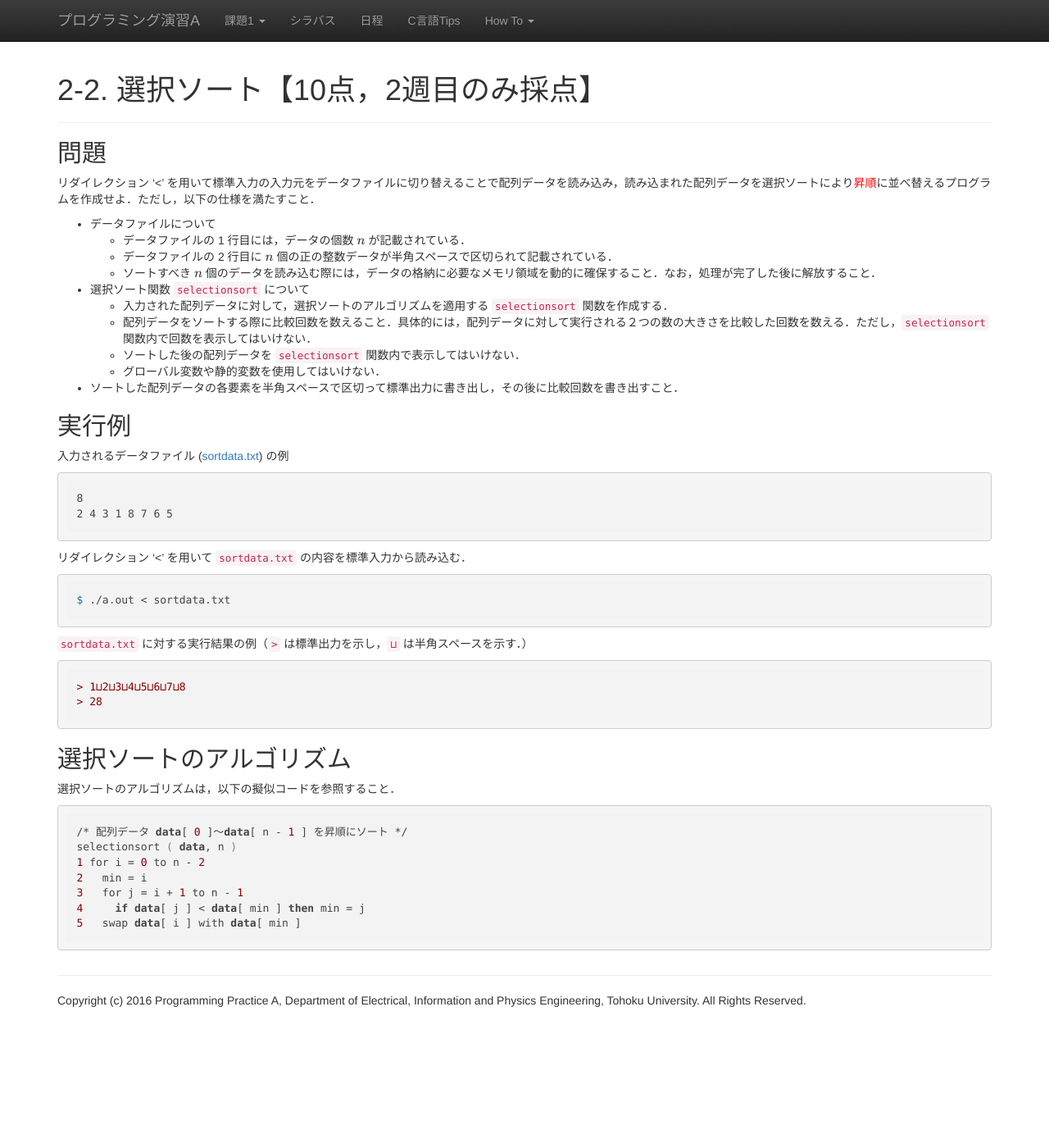
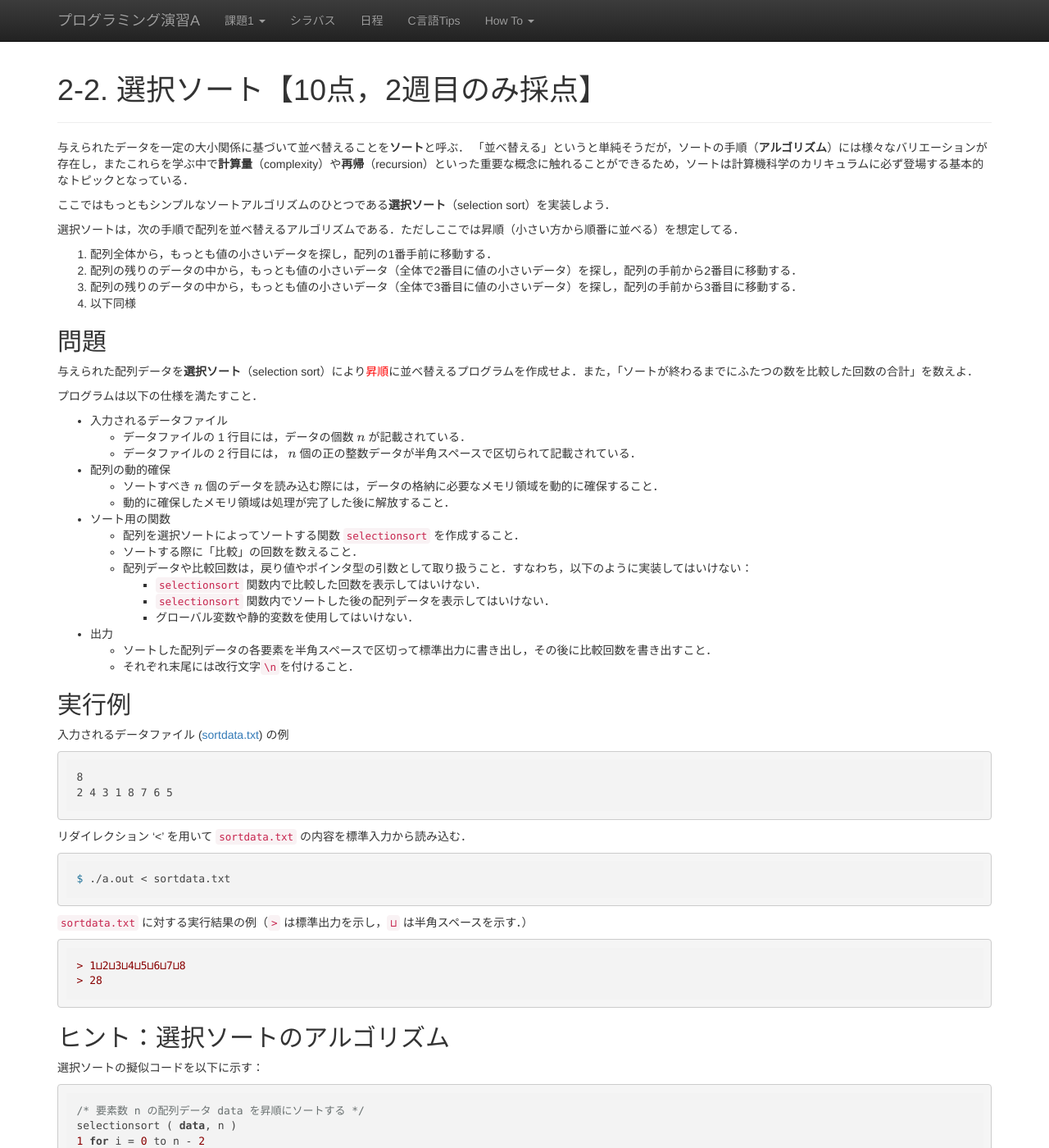
Before and after one commit to ecei-tohoku/ppa-public, a Jekyll site: the page built from kadai2/p22.md, in a window 1280 px wide and 1400 px high. Shown: the whole window at 82% size. Built offline with Jekyll 4.4.1, drawn with Linux system fonts in a browser that asks for light colours; nearby versions of some CDN libraries; formulas are drawn with MathJax 3; some of the changed text lies outside the part shown.

Commit message:
modify: 課題2-2, 問題文全体を修正

````diff
--- a/kadai2/p22.md
+++ b/kadai2/p22.md
@@ -3,19 +3,39 @@ layout: page
 title: 2-2. 選択ソート【10点，2週目のみ採点】
 ---
 
+与えられたデータを一定の大小関係に基づいて並べ替えることを**ソート**と呼ぶ．
+「並べ替える」というと単純そうだが，ソートの手順（**アルゴリズム**）には様々なバリエーションが存在し，またこれらを学ぶ中で**計算量**（complexity）や**再帰**（recursion）といった重要な概念に触れることができるため，ソートは計算機科学のカリキュラムに必ず登場する基本的なトピックとなっている．
+
+ここではもっともシンプルなソートアルゴリズムのひとつである**選択ソート**（selection sort）を実装しよう．
+
+選択ソートは，次の手順で配列を並べ替えるアルゴリズムである．ただしここでは昇順（小さい方から順番に並べる）を想定してる．
+
+1. 配列全体から，もっとも値の小さいデータを探し，配列の1番手前に移動する．
+2. 配列の残りのデータの中から，もっとも値の小さいデータ（全体で2番目に値の小さいデータ）を探し，配列の手前から2番目に移動する．
+3. 配列の残りのデータの中から，もっとも値の小さいデータ（全体で3番目に値の小さいデータ）を探し，配列の手前から3番目に移動する．
+4. 以下同様
+
 ## 問題
-リダイレクション '<' を用いて標準入力の入力元をデータファイルに切り替えることで配列データを読み込み，読み込まれた配列データを選択ソートにより<font color="red">昇順</font>に並べ替えるプログラムを作成せよ．ただし，以下の仕様を満たすこと．
+与えられた配列データを**選択ソート**（selection sort）により<font color="red">昇順</font>に並べ替えるプログラムを作成せよ．また，「ソートが終わるまでにふたつの数を比較した回数の合計」を数えよ．
 
-- データファイルについて
-  - データファイルの 1 行目には，データの個数 $n$ が記載されている．
-  - データファイルの 2 行目に $n$ 個の正の整数データが半角スペースで区切られて記載されている．
-  - ソートすべき $n$ 個のデータを読み込む際には，データの格納に必要なメモリ領域を動的に確保すること．なお，処理が完了した後に解放すること．
-- 選択ソート関数 `selectionsort` について
-  - 入力された配列データに対して，選択ソートのアルゴリズムを適用する `selectionsort` 関数を作成する．
-  - 配列データをソートする際に比較回数を数えること．具体的には，配列データに対して実行される２つの数の大きさを比較した回数を数える．ただし，`selectionsort` 関数内で回数を表示してはいけない．
-  - ソートした後の配列データを `selectionsort` 関数内で表示してはいけない．
-  - グローバル変数や静的変数を使用してはいけない．
-- ソートした配列データの各要素を半角スペースで区切って標準出力に書き出し，その後に比較回数を書き出すこと．
+プログラムは以下の仕様を満たすこと．
+
+- 入力されるデータファイル
+    - データファイルの 1 行目には，データの個数 $n$ が記載されている．
+    - データファイルの 2 行目には， $n$ 個の正の整数データが半角スペースで区切られて記載されている．
+- 配列の動的確保
+    - ソートすべき $n$ 個のデータを読み込む際には，データの格納に必要なメモリ領域を動的に確保すること．
+    - 動的に確保したメモリ領域は処理が完了した後に解放すること．
+- ソート用の関数
+    - 配列を選択ソートによってソートする関数 `selectionsort` を作成すること．
+    - ソートする際に「比較」の回数を数えること．
+    - 配列データや比較回数は，戻り値やポインタ型の引数として取り扱うこと．すなわち，以下のように実装してはいけない：
+        - `selectionsort` 関数内で比較した回数を表示してはいけない．
+        - `selectionsort` 関数内でソートした後の配列データを表示してはいけない．
+        - グローバル変数や静的変数を使用してはいけない．
+- 出力
+    - ソートした配列データの各要素を半角スペースで区切って標準出力に書き出し，その後に比較回数を書き出すこと．
+    - それぞれ末尾には改行文字`\n`を付けること．
 
 ## 実行例
 入力されるデータファイル ([sortdata.txt](./sortdata.txt)) の例
@@ -38,15 +58,15 @@ $ ./a.out < sortdata.txt
 > 28
 ```
 
-## 選択ソートのアルゴリズム
-選択ソートのアルゴリズムは，以下の擬似コードを参照すること．
+## ヒント：選択ソートのアルゴリズム
+選択ソートの擬似コードを以下に示す：
 
 ```c
-/* 配列データ data[ 0 ]～data[ n - 1 ] を昇順にソート */
+/* 要素数 n の配列データ data を昇順にソートする */
 selectionsort ( data, n )
 1 for i = 0 to n - 2
-2   min = i
+2   min_index = i
 3   for j = i + 1 to n - 1
-4     if data[ j ] < data[ min ] then min = j
-5   swap data[ i ] with data[ min ]
+4     if data[ j ] < data[ min_index ] then min_index = j
+5   swap data[ i ] with data[ min_index ]
 ```
````
